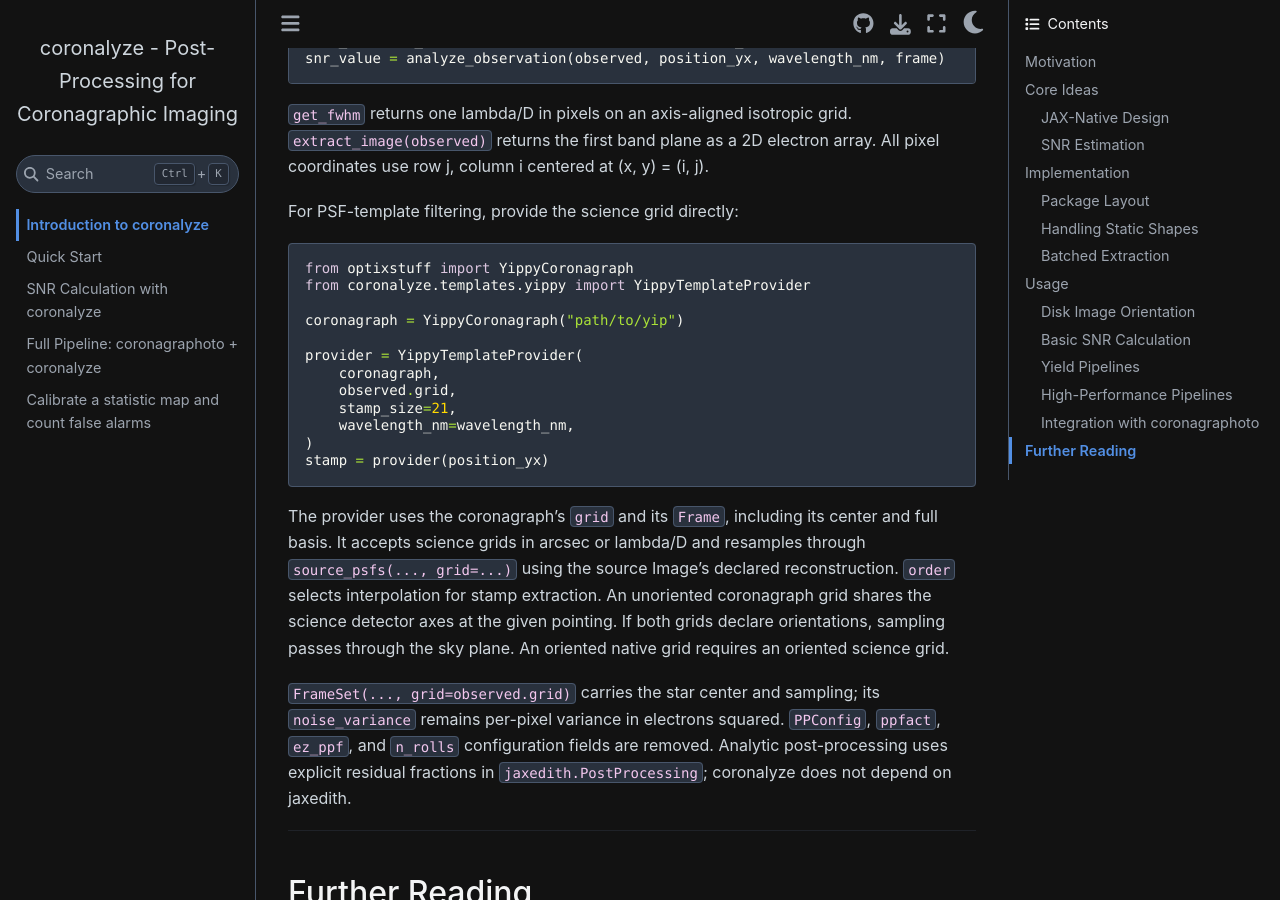
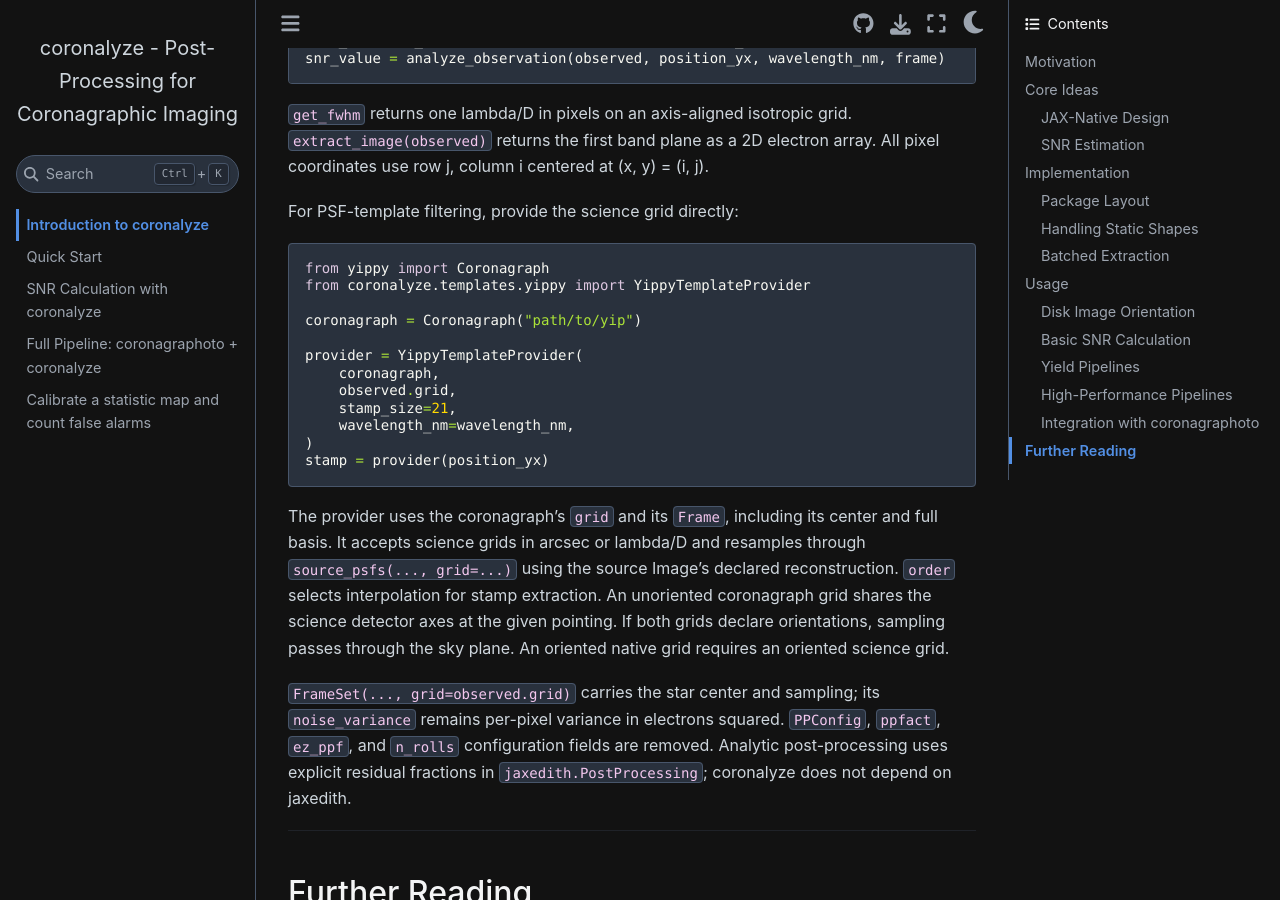
Before and after one commit to CoreySpohn/coronalyze, a Sphinx documentation site: the page built from docs/introduction.md, in a window 1280 px wide and 900 px high, scrolled down 4403 px. Built offline with Sphinx 7.4.7 and the Sphinx Book theme 1.1.4, drawn with Linux system fonts in a browser that asks for light colours; pages that are not in the unit, such as notebooks, are missing from menus.

Commit message:
refactor: load YIP templates through yippy.Coronagraph

````diff
--- a/docs/introduction.md
+++ b/docs/introduction.md
@@ -183,10 +183,10 @@ All pixel coordinates use row j, column i centered at (x, y) = (i, j).
 For PSF-template filtering, provide the science grid directly:
 
 ```python notest
-from optixstuff import YippyCoronagraph
+from yippy import Coronagraph
 from coronalyze.templates.yippy import YippyTemplateProvider
 
-coronagraph = YippyCoronagraph("path/to/yip")
+coronagraph = Coronagraph("path/to/yip")
 
 provider = YippyTemplateProvider(
     coronagraph,
--- a/pyproject.toml
+++ b/pyproject.toml
@@ -54,7 +54,7 @@ test = [
   "packaging>=23.2",
   "optixstuff>=3.0.0",
 ]
-yippy = ["optixstuff>=3.0.0"]
+yippy = ["optixstuff>=3.0.0", "yippy"]
 
 [project.urls]
 Homepage = "https://github.com/CoreySpohn/coronalyze"
````
Also changed, not shown: docs/examples/coronagraphoto_pipeline.ipynb, 1 other file.
